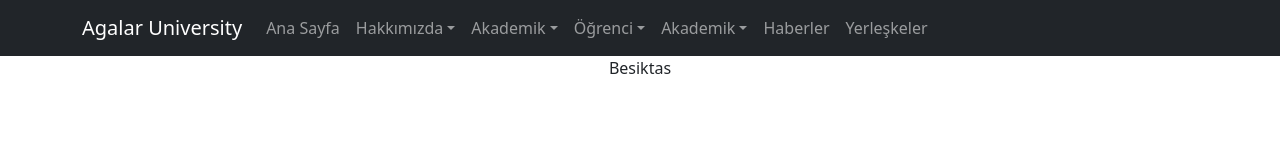
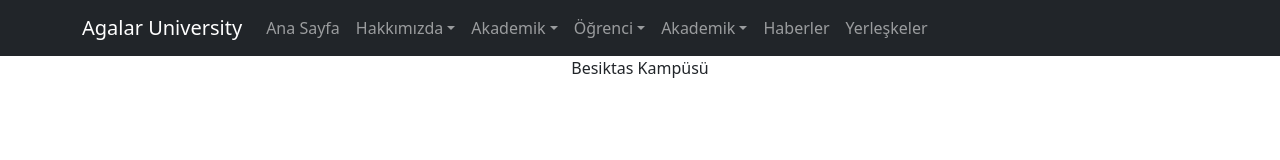
Before and after one commit to yahyaboyali/web-odev-react, a React (Create React App) app: page /Yerleskeler/Besiktas in a window 1280 px wide. Shown: the top 160 px of the page. Built offline with nearby package versions, Linux system fonts and the light colour scheme.

Commit message:
Besiktas page updated

```diff
--- a/src/pages/Besiktas.jsx
+++ b/src/pages/Besiktas.jsx
@@ -2,6 +2,6 @@ import React from 'react'
 
 export default function Besiktas() {
   return (
-    <div>Besiktas</div>
+    <div>Besiktas Kampüsü</div>
   )
 }
```
